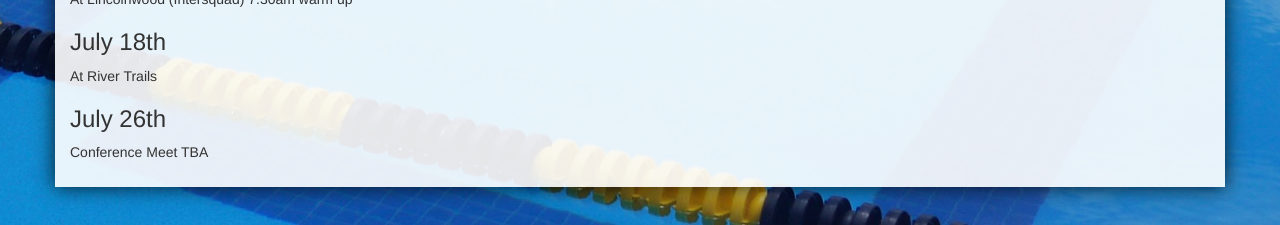
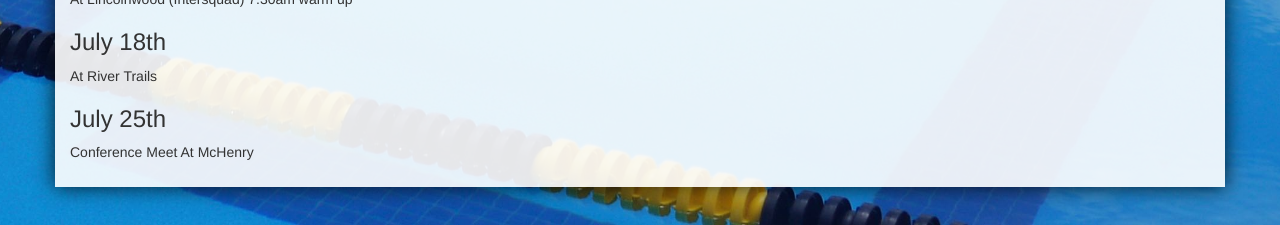
Before and after one commit to schickm/lwlightning.org, a Jekyll site: the page built from meet-schedule.md, in a window 1280 px wide. Shown: the part 675-900 px from the top of the page. Built offline with Jekyll 4.4.1, drawn with Linux system fonts in a browser that asks for light colours; nearby versions of some CDN libraries; comment, search, counter and statistics services are not loaded.

Commit message:
Update meet-schedule.md

```diff
--- a/meet-schedule.md
+++ b/meet-schedule.md
@@ -45,5 +45,5 @@ At Lincolnwood (Intersquad) 7:30am warm up
 ### July 18th
 At River Trails
 
-### July 26th
-Conference Meet TBA
+### July 25th
+Conference Meet At McHenry
```
